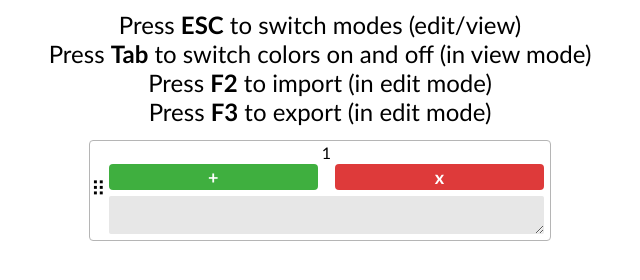
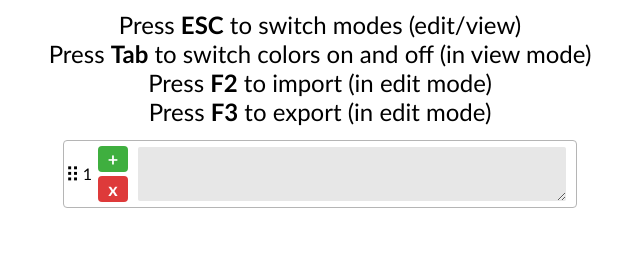
Before and after one commit to Vandesm14/Slidey, a plain HTML site: page index.html in a window 1280 px wide. Shown: the whole page, without its empty margins (320-960 px from the left). Drawn offline with nearby package versions, Linux system fonts and the light colour scheme; a script that the page names is missing.

Commit message:
tidy interface

```diff
--- a/index.html
+++ b/index.html
@@ -16,6 +16,7 @@
 				<p>Press <b>Tab</b> to switch colors on and off (in view mode)</p>
 				<p>Press <b>F2</b> to import (in edit mode)</p>
 				<p>Press <b>F3</b> to export (in edit mode)</p>
+				<p id="info-total"></p>
 			</div>
 			<div class="list" id="list"></div>
 		</div>
@@ -25,17 +26,13 @@
 	</div>
 	<template id="cardTemplate">
 		<div class="card">
-			<div class="card-col">
 			<div class="card-handle">⠿</div>
-			</div>
-			<div class="card-col">
 			<p class="card-id">{{id}}</p>
 			<div class="buttons">
 				<button class="button-add">+</button>
 				<button class="button-remove">x</button>
 			</div>
 			<textarea class="text"></textarea>
-			</div>
 		</div>
 	</template>
 	<script src="https://ajax.googleapis.com/ajax/libs/jquery/3.3.1/jquery.min.js"></script>
--- a/script.js
+++ b/script.js
@@ -101,6 +101,7 @@ function updateCards() {
 	calcListeners();
 	calcCards();
 	createSortable($('#list')[0]);
+	$('#info-total').text(cards.length === 1 ? '1 Slide' : cards.length + ' Slides');
 }
 
 function calcListeners() {
@@ -187,7 +188,7 @@ function createSortable(el) {
 	Sortable.create(el, {
 		animation: 150,
 		invertSwap: true,
-		onEnd: calcCards
+		onEnd: updateCards
 	});
 }
 
--- a/style.css
+++ b/style.css
@@ -103,11 +103,11 @@ a, a:visited {
 
 .card {
   display: flex;
+  align-items: center;
   flex-direction: row;
   justify-content: space-between;
   margin: 4px auto;
-  padding: 6px;
-  padding-top: 2px;
+  padding: 3px 6px;
   border: 1px solid #b5b5b5;
   border-radius: 4px;
 }
@@ -134,14 +134,15 @@ a, a:visited {
 
 .buttons {
   display: flex;
-  flex-direction: row;
+  flex-direction: column;
   justify-content: space-between;
-  margin-bottom: 6px;
+  margin: auto 4px;
+  width: 7%;
 }
 
 .buttons > button {
+  margin: 2px;
   padding: 2px;
-  width: 48%;
   border: none;
   border-radius: 4px;
   color: white;
@@ -159,10 +160,11 @@ a, a:visited {
 }
 
 .text {
-  padding: 4px 0;
-  min-height: 18px;
+  margin: 0 4px;
+  padding: 4px;
   max-height: 30vh;
   width: 34vw;
+  height: 46px;
   border: none;
   border-radius: 2px;
   background-color: #e7e7e7;
```
Lines whose indentation alone changed are shown as unchanged.
